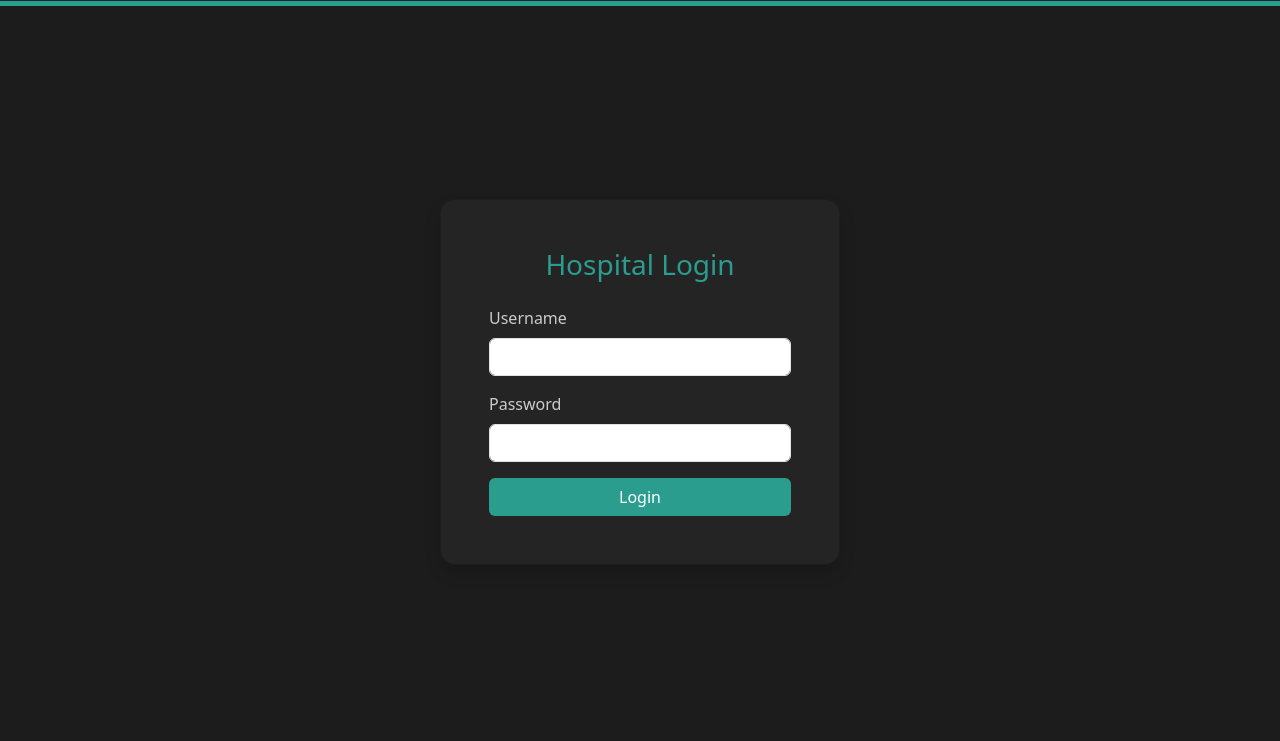
After one commit to asfiyasyeed/PulmoVision, a Flask app: template templates/login.html in a window 1280 px wide. The commit adds this page. Shown: the top 741 px of the page. Run offline with Flask 3, Linux system fonts and the light colour scheme; the template is opened without the code that fills it, so the values that code supplies are empty.

Commit message:
Updated project

```diff
--- /dev/null
+++ b/app.py
@@ -0,0 +1,94 @@
+from flask import Flask, render_template, request, redirect, session
+from tensorflow.keras.utils import load_img
+from tensorflow.keras.preprocessing.image import img_to_array
+from tensorflow.keras.models import load_model
+import numpy as np
+import os
+
+
+app = Flask(__name__)
+app.secret_key = "supersecretkey"
+
+# Load model (inside models folder)
+model = load_model("models/pneumonia_model.h5")
+
+# Login credentials
+USERNAME = "hospital_admin"
+PASSWORD = "pneumonia123"
+
+
+@app.route('/')
+def home():
+    return render_template("login.html")
+
+
+@app.route('/login', methods=['POST'])
+def login():
+    username = request.form['username']
+    password = request.form['password']
+
+    if username == USERNAME and password == PASSWORD:
+        session['user'] = username
+        return redirect('/dashboard')
+    else:
+        return render_template("login.html", error="Invalid Credentials")
+
+
+@app.route('/dashboard')
+def dashboard():
+    if 'user' in session:
+        return render_template("dashboard.html")
+    return redirect('/')
+
+
+@app.route('/logout')
+def logout():
+    session.pop('user', None)
+    return redirect('/')
+
+
+@app.route('/predict', methods=['POST'])
+def predict():
+    if 'user' not in session:
+        return redirect('/')
+
+    if 'imagefile' not in request.files:
+        return redirect('/dashboard')
+
+    file = request.files['imagefile']
+
+    if file.filename == "":
+        return redirect('/dashboard')
+
+    # Save image
+    image_path = os.path.join("static", file.filename)
+    file.save(image_path)
+
+    # ---- IMPORTANT: MATCH ORIGINAL TRAINING ---- #
+    img = load_img(image_path,
+                   target_size=(500, 500),
+                   color_mode='grayscale')
+
+    x = img_to_array(img)
+    x = x / 255.0
+    x = np.expand_dims(x, axis=0)
+
+    # Prediction
+    classes = model.predict(x)
+    result_value = classes[0][0]
+
+    if result_value >= 0.5:
+        prediction = "PNEUMONIA"
+        confidence = round(result_value * 100, 2)
+    else:
+        prediction = "NORMAL"
+        confidence = round((1 - result_value) * 100, 2)
+
+    return render_template("result.html",
+                           prediction=prediction,
+                           confidence=confidence,
+                           imagePath="/" + image_path)
+
+
+if __name__ == '__main__':
+    app.run(debug=True)
--- a/templates/index.html
+++ b/templates/dashboard.html
@@ -40,7 +40,7 @@
 
     <!-- Sample Image -->
     <div class="d-flex justify-content-center mt-4">
-        <img src="/static/Images/IM-0001-0001.jpeg  "
+        <img src="/static/Images/IM-0001-0001.jpeg"
              alt="Sample Chest X-ray"
              class="img-fluid rounded shadow img-shadow"
              style="max-width: 350px;">
@@ -54,7 +54,7 @@
     <div class="d-flex justify-content-center mt-5">
         <div class="card p-4" style="width: 420px; background-color: #1f1f1f; border-radius: 15px; box-shadow: 0 0 20px rgba(0,0,0,0.5);">
 
-            <form class="text-center" method="post" enctype="multipart/form-data">
+            <form class="text-center" method="post" action="/predict" enctype="multipart/form-data">
                 <h4 style="color: #2a9d8f; margin-bottom: 20px;">
                     Upload Chest X-ray
                 </h4>
--- /dev/null
+++ b/templates/login.html
@@ -0,0 +1,50 @@
+<!DOCTYPE html>
+<html>
+<head>
+    <title>Hospital Login - Pneumonia Detection</title>
+    <link href="https://cdn.jsdelivr.net/npm/bootstrap@5.3.0-alpha3/dist/css/bootstrap.min.css" rel="stylesheet">
+</head>
+
+<body style="background-color: #1c1c1c;">
+
+    <!-- Top Accent Line -->
+    <hr style="margin-top: 0px; opacity: 1;" color="#2a9d8f" size="8" width="100%"/>
+
+    <div class="container d-flex justify-content-center align-items-center" style="height: 90vh;">
+
+        <div class="card p-5 shadow" style="width: 400px; background-color: #242424; border-radius: 15px;">
+
+            <h3 class="text-center mb-4" style="color: #2a9d8f;">
+                Hospital Login
+            </h3>
+
+            <form method="POST" action="/login">
+
+                <div class="mb-3">
+                    <label class="form-label" style="color: #ccc;">Username</label>
+                    <input type="text" class="form-control" name="username" required>
+                </div>
+
+                <div class="mb-3">
+                    <label class="form-label" style="color: #ccc;">Password</label>
+                    <input type="password" class="form-control" name="password" required>
+                </div>
+
+                <button type="submit"
+                        class="btn w-100"
+                        style="background-color: #2a9d8f; color: white;">
+                    Login
+                </button>
+
+            </form>
+
+            {% if error %}
+                <p class="text-danger text-center mt-3">{{ error }}</p>
+            {% endif %}
+
+        </div>
+
+    </div>
+
+</body>
+</html>
```
Also changed, not shown: templates/result.html (added, +43 -0 lines), static/WhatsApp Image 2025-02-01 at 21.21.45_96d71742.jpg (added), static/a50e9a848bc956_5a-NHL.jpg (added), static/download (1).jpg (added), static/download (2).jpg (added), static/download (3).jpg (added), static/download.jpg (added), static/n.webp (added), 1 other file.
